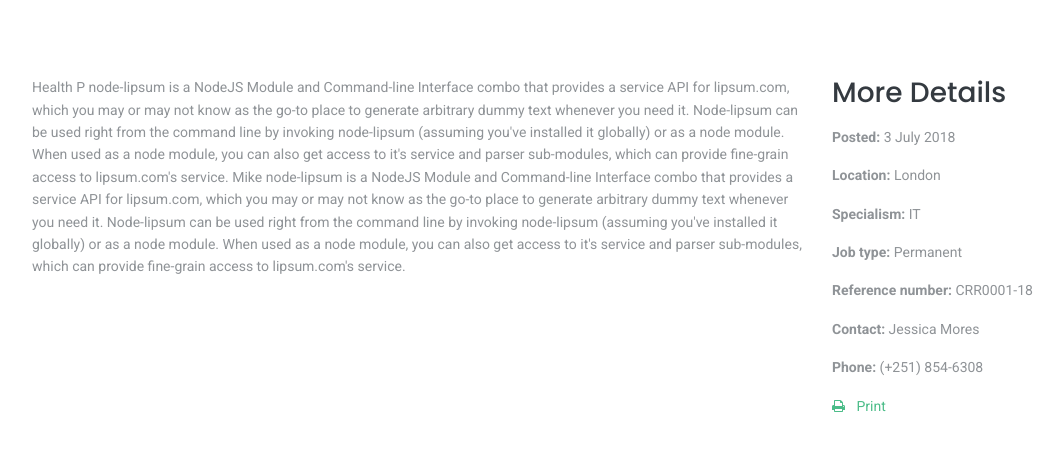
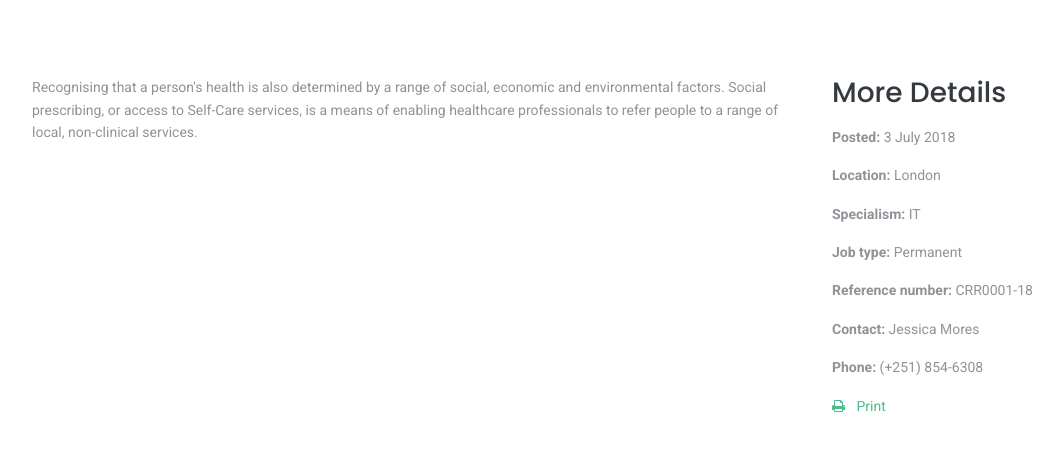
Before and after one commit to AgileVentures/cic-website, a Jekyll site: the page built from health-professionals.md, in a window 1280 px wide and 900 px high, cut to the strip 436-887 px from the top of the window. Shown: the whole strip, without its empty margins (23-1086 px from the left). Built offline with Jekyll 4.4.1, drawn with Linux system fonts in a browser that asks for light colours; some web fonts are replaced.

Commit message:
Update Health Professionals “health_professionals”

```diff
--- a/_data/health_professionals.yml
+++ b/_data/health_professionals.yml
@@ -1,18 +1,6 @@
 health_professionals:
-  - description: Health P node-lipsum is a NodeJS Module and Command-line Interface
-      combo that       provides a service API for lipsum.com, which you may or
-      may not know as       the go-to place to generate arbitrary dummy text
-      whenever you need it.       Node-lipsum can be used right from the command
-      line by invoking       node-lipsum (assuming you've installed it globally)
-      or as a node module.       When used as a node module, you can also get
-      access to it's service and       parser sub-modules, which can provide
-      fine-grain access to lipsum.com's       service. Mike node-lipsum is a
-      NodeJS Module and Command-line Interface combo that       provides a
-      service API for lipsum.com, which you may or may not know as       the
-      go-to place to generate arbitrary dummy text whenever you need
-      it.       Node-lipsum can be used right from the command line by
-      invoking       node-lipsum (assuming you've installed it globally) or as a
-      node module. When used as a node module, you can also get access to
-      it's service and       parser sub-modules, which can provide fine-grain
-      access to lipsum.com's       service.
+  - description: Recognising that a person's health is also determined by a range of
+      social, economic and environmental factors. Social prescribing, or access
+      to Self-Care services, is a means of enabling healthcare professionals to
+      refer people to a range of local, non-clinical services.
     sub_title: display some text as sub title
```
